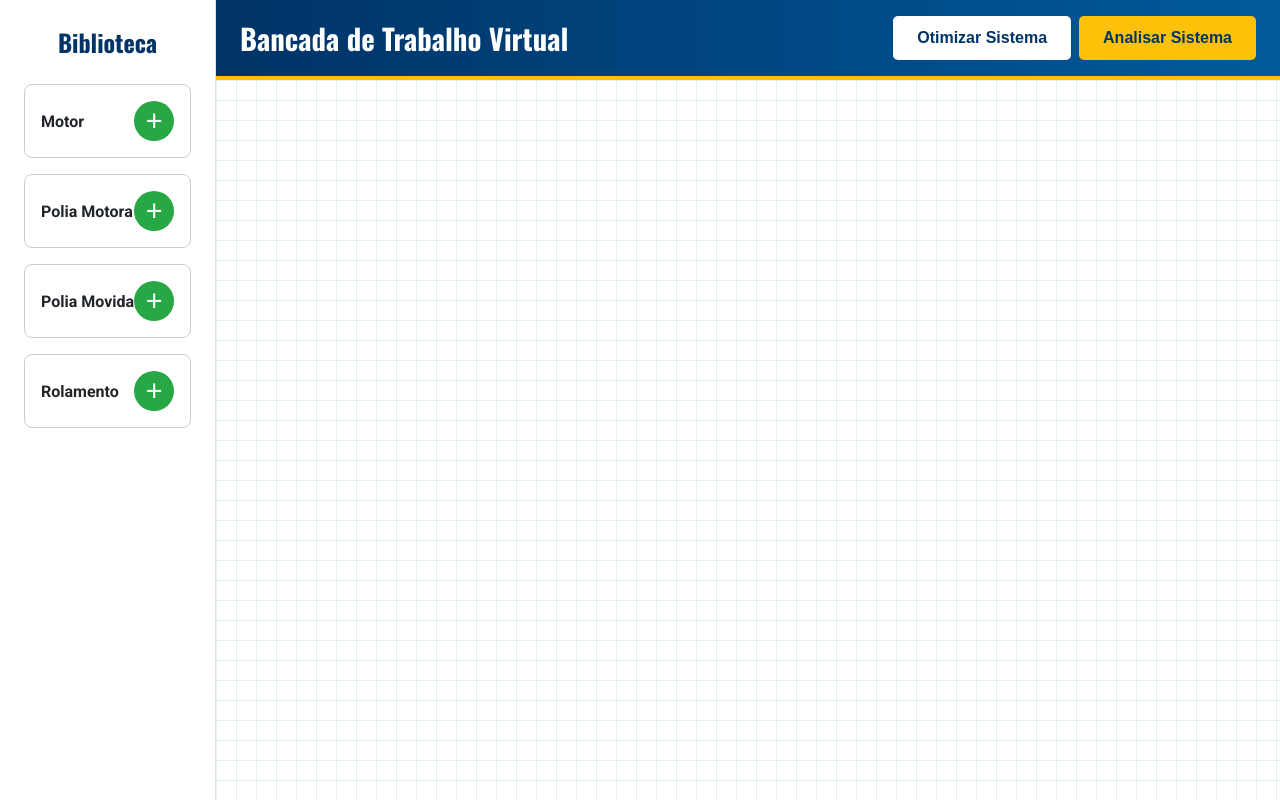
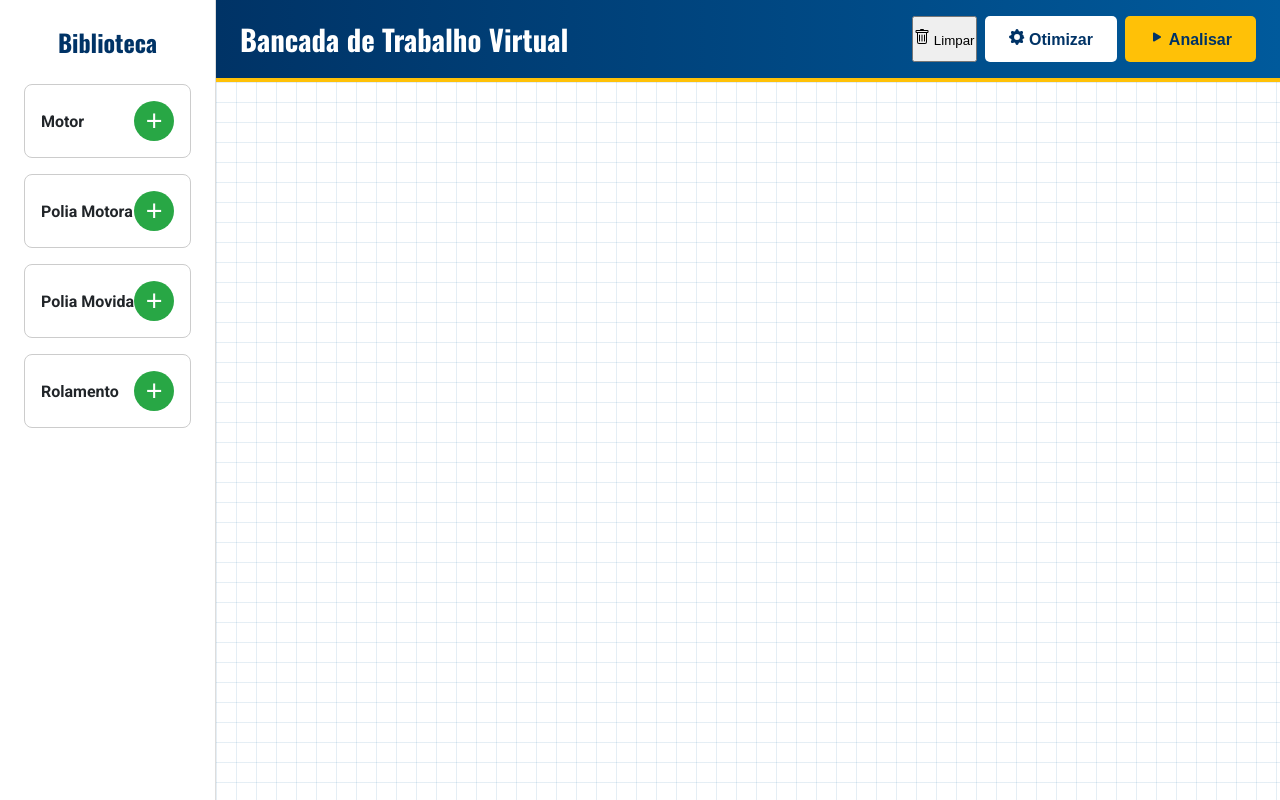
Before and after one commit to Jonathan0078/Dockerfile-, a Flask app: page / in a window 1280 px wide. Run offline with Flask 3, Linux system fonts and the light colour scheme; some libraries are stand-ins or nearby versions.

Commit message:
Update index.html

```diff
--- a/templates/index.html
+++ b/templates/index.html
@@ -12,18 +12,28 @@
     <div class="platform-container">
         <aside id="component-library">
             <h2>Biblioteca</h2>
-            <div class="component-item"><button class="add-btn" data-type="motor">+</button><span>Motor</span></div>
-            <div class="component-item"><button class="add-btn" data-type="polia_motora">+</button><span>Polia Motora</span></div>
-            <div class="component-item"><button class="add-btn" data-type="polia_movida">+</button><span>Polia Movida</span></div>
-            <div class="component-item"><button class="add-btn" data-type="rolamento">+</button><span>Rolamento</span></div>
+            <div class="component-item"><button class="add-btn" data-type="motor" title="Adicionar Motor">+</button><span>Motor</span></div>
+            <div class="component-item"><button class="add-btn" data-type="polia_motora" title="Adicionar Polia Motora">+</button><span>Polia Motora</span></div>
+            <div class="component-item"><button class="add-btn" data-type="polia_movida" title="Adicionar Polia Movida">+</button><span>Polia Movida</span></div>
+            <div class="component-item"><button class="add-btn" data-type="rolamento" title="Adicionar Rolamento">+</button><span>Rolamento</span></div>
         </aside>
 
         <main id="main-workbench">
             <header class="workbench-header">
                 <h1>Bancada de Trabalho Virtual</h1>
                 <div class="header-buttons">
-                    <button id="optimize-button">Otimizar Sistema</button>
-                    <button id="analyze-button">Analisar Sistema</button>
+                    <button id="clear-button" class="btn btn-secondary">
+                        <svg xmlns="http://www.w3.org/2000/svg" width="16" height="16" fill="currentColor" viewBox="0 0 16 16"><path d="M5.5 5.5A.5.5 0 0 1 6 6v6a.5.5 0 0 1-1 0V6a.5.5 0 0 1 .5-.5zm2.5 0a.5.5 0 0 1 .5.5v6a.5.5 0 0 1-1 0V6a.5.5 0 0 1 .5-.5zm3 .5a.5.5 0 0 0-1 0v6a.5.5 0 0 0 1 0V6z"/><path fill-rule="evenodd" d="M14.5 3a1 1 0 0 1-1 1H13v9a2 2 0 0 1-2 2H5a2 2 0 0 1-2-2V4h-.5a1 1 0 0 1-1-1V2a1 1 0 0 1 1-1H6a1 1 0 0 1 1-1h2a1 1 0 0 1 1 1h3.5a1 1 0 0 1 1 1v1zM4.118 4 4 4.059V13a1 1 0 0 0 1 1h6a1 1 0 0 0 1-1V4.059L11.882 4H4.118zM2.5 3V2h11v1h-11z"/></svg>
+                        Limpar
+                    </button>
+                    <button id="optimize-button" class="btn btn-primary">
+                        <svg xmlns="http://www.w3.org/2000/svg" width="16" height="16" fill="currentColor" viewBox="0 0 16 16"><path d="M9.405 1.05c-.413-1.4-2.397-1.4-2.81 0l-.1.34a1.464 1.464 0 0 1-2.105.872l-.31-.17c-1.283-.698-2.686.705-1.987 1.987l.169.311a1.464 1.464 0 0 1-.872 2.105l-.34.1c-1.4.413-1.4 2.397 0 2.81l.34.1a1.464 1.464 0 0 1 .872 2.105l-.17.31c-.698 1.283.705 2.686 1.987 1.987l.311-.169a1.464 1.464 0 0 1 2.105.872l.1.34c.413 1.4 2.397 1.4 2.81 0l.1-.34a1.464 1.464 0 0 1 2.105-.872l.31.17c1.283.698 2.686-.705 1.987-1.987l-.169-.311a1.464 1.464 0 0 1 .872-2.105l.34-.1c1.4-.413-1.4-2.397 0-2.81l-.34-.1a1.464 1.464 0 0 1-.872-2.105l.17-.31c.698-1.283-.705-2.686-1.987-1.987l-.311.169a1.464 1.464 0 0 1-2.105-.872l-.1-.34zM8 10.93a2.929 2.929 0 1 1 0-5.858 2.929 2.929 0 0 1 0 5.858z"/></svg>
+                        Otimizar
+                    </button>
+                    <button id="analyze-button" class="btn btn-highlight">
+                        <svg xmlns="http://www.w3.org/2000/svg" width="16" height="16" fill="currentColor" viewBox="0 0 16 16"><path d="M11.596 8.697l-6.363 3.692c-.54.313-1.233-.066-1.233-.697V4.308c0-.63.692-1.01 1.233-.696l6.363 3.692a.802.802 0 0 1 0 1.393z"/></svg>
+                        Analisar
+                    </button>
                 </div>
             </header>
             <div id="workbench-area">
@@ -34,39 +44,15 @@
         <aside id="results-panel" class="hidden">
             <h2>Análise do Sistema</h2>
             <div id="results-content"></div>
-            <button id="generate-pdf-btn" class="hidden">Gerar Relatório PDF</button>
+            <button id="generate-pdf-btn" class="btn btn-secondary hidden">
+                <svg xmlns="http://www.w3.org/2000/svg" width="16" height="16" fill="currentColor" viewBox="0 0 16 16"><path d="M.5 9.9a.5.5 0 0 1 .5.5v2.5a1 1 0 0 0 1 1h12a1 1 0 0 0 1-1v-2.5a.5.5 0 0 1 1 0v2.5a2 2 0 0 1-2 2H2a2 2 0 0 1-2-2v-2.5a.5.5 0 0 1 .5-.5z"/><path d="M7.646 11.854a.5.5 0 0 0 .708 0l3-3a.5.5 0 0 0-.708-.708L8.5 10.293V1.5a.5.5 0 0 0-1 0v8.793L6.354 8.146a.5.5 0 1 0-.708.708l2 2z"/></svg>
+                Gerar Relatório PDF
+            </button>
         </aside>
     </div>
 
-    <div id="component-modal" class="modal-backdrop hidden">
-        <div class="modal-content">
-            <h3 id="modal-title">Configurar Componente</h3>
-            <form id="modal-form">
-                <div id="modal-fields"></div>
-                <button type="submit">Salvar</button>
-                <button type="button" id="modal-close-btn">Cancelar</button>
-            </form>
-        </div>
-    </div>
-
-    <div id="optimize-modal" class="modal-backdrop hidden">
-        <div class="modal-content">
-            <h3>Otimizar Sistema</h3>
-            <p>Selecione seu objetivo. O software testará combinações para encontrar a melhor solução. (Requer 1 motor, 2 polias e 2 rolamentos na bancada).</p>
-            <form id="optimize-form">
-                <div class="input-group">
-                    <label for="optimization-goal">Meu objetivo é:</label>
-                    <select id="optimization-goal" name="goal">
-                        <option value="cost">Minimizar Custo Operacional Anual</option>
-                        <option value="life">Maximizar Vida Útil do Sistema</option>
-                        <option value="efficiency">Maximizar Eficiência da Transmissão</option>
-                    </select>
-                </div>
-                <button type="submit">Encontrar Soluções</button>
-                <button type="button" id="optimize-modal-close-btn">Cancelar</button>
-            </form>
-        </div>
-    </div>
+    <div id="component-modal" class="modal-backdrop hidden"></div>
+    <div id="optimize-modal" class="modal-backdrop hidden"></div>
 
     <script src="{{ url_for('static', filename='script.js') }}"></script>
 </body>
```
